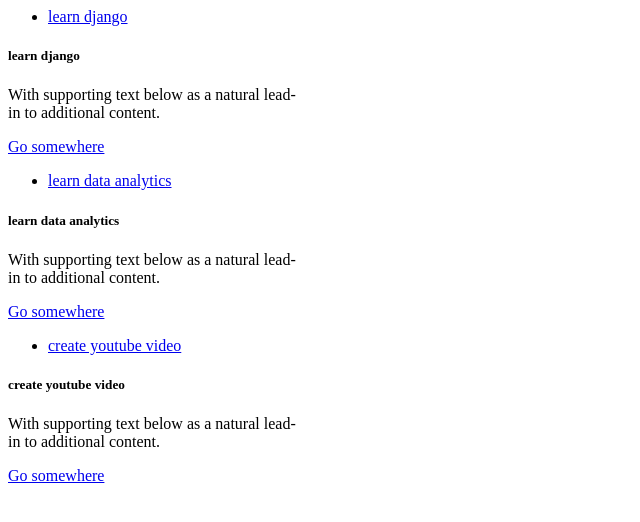
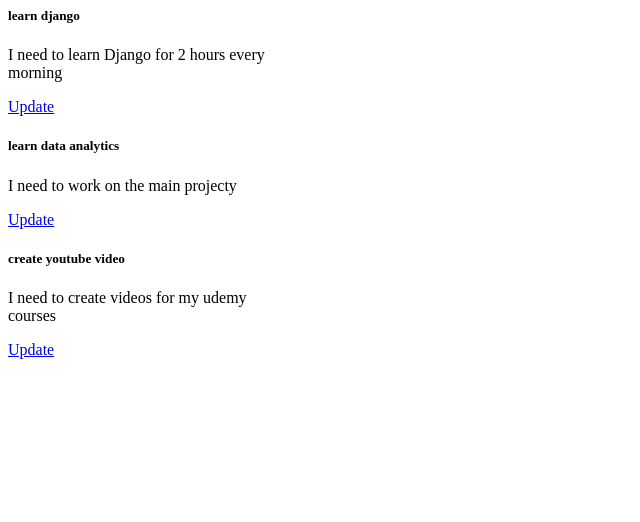
Before and after one commit to lagrandecode/todo, a Django app: page / in a window 1280 px wide. Shown: the top 522 px of the page, without its empty margins (0-640 px from the left). Run offline with Django 4.2, Linux system fonts and the light colour scheme; data comes from the database, SQL or seed files in the repository.

Commit message:
"commit"

```diff
--- a/task/templates/home.html
+++ b/task/templates/home.html
@@ -1,18 +1,16 @@
 {% for x in modelobj %}
 
-<ul>
-    <li>
-        <a href="/add/{{x.id}}">{{x.title}}</a>
-    </li>
-</ul>
+
 
 
 
 <div class="card" style="width: 18rem;">
-    <div class="card-body">
-      <h5 class="card-title">{{x.title}}</h5>
-      <p class="card-text">With supporting text below as a natural lead-in to additional content.</p>
-      <a href="#" class="btn btn-primary">Go somewhere</a>
+    <div class="container">
+        <div class="card-body">
+            <h5 class="card-title">{{x.title}}</h5>
+            <p class="card-text">{{x.desc}}</p>
+            <a href="#" class="btn btn-primary">Update</a>
+          </div>
     </div>
   </div>
 
```
